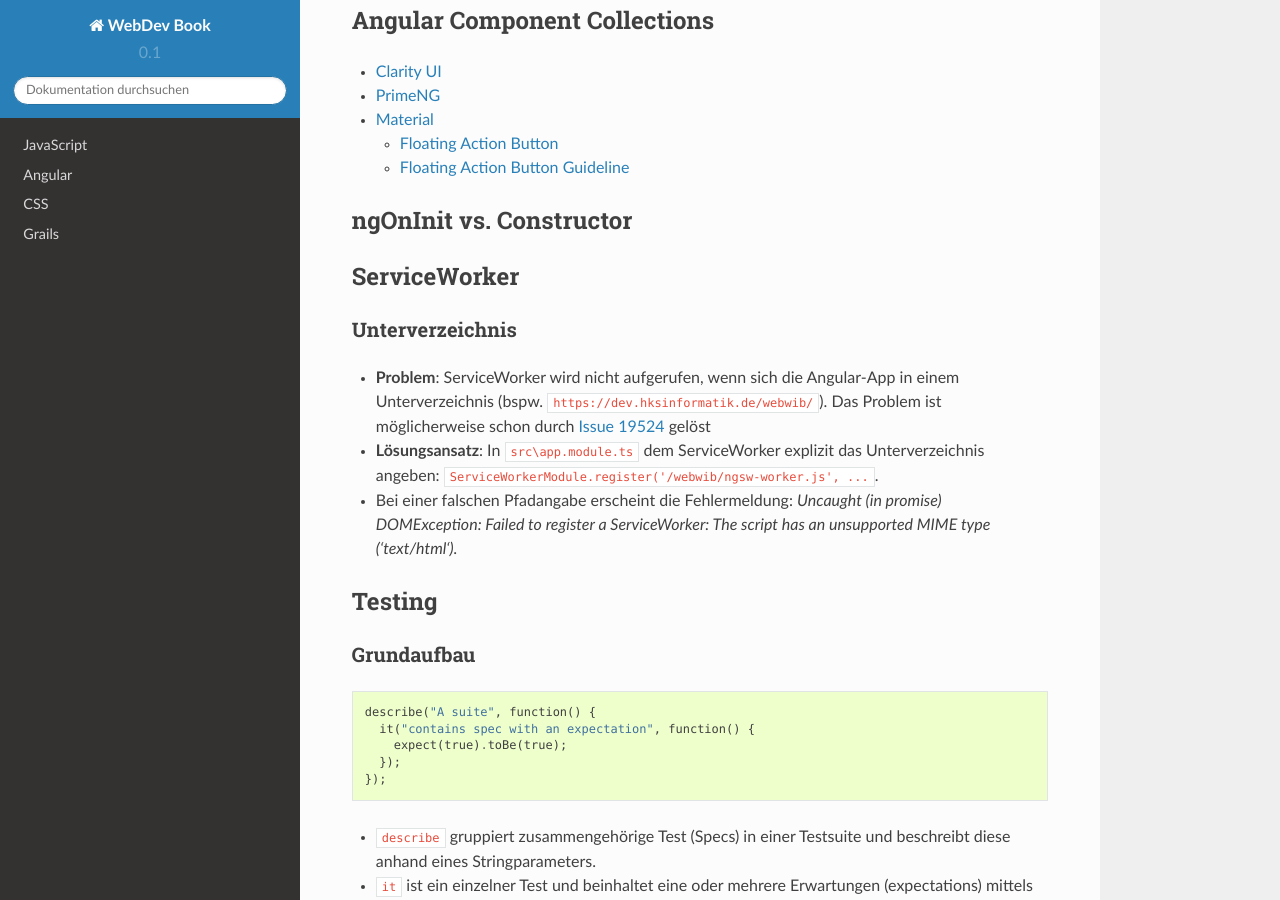
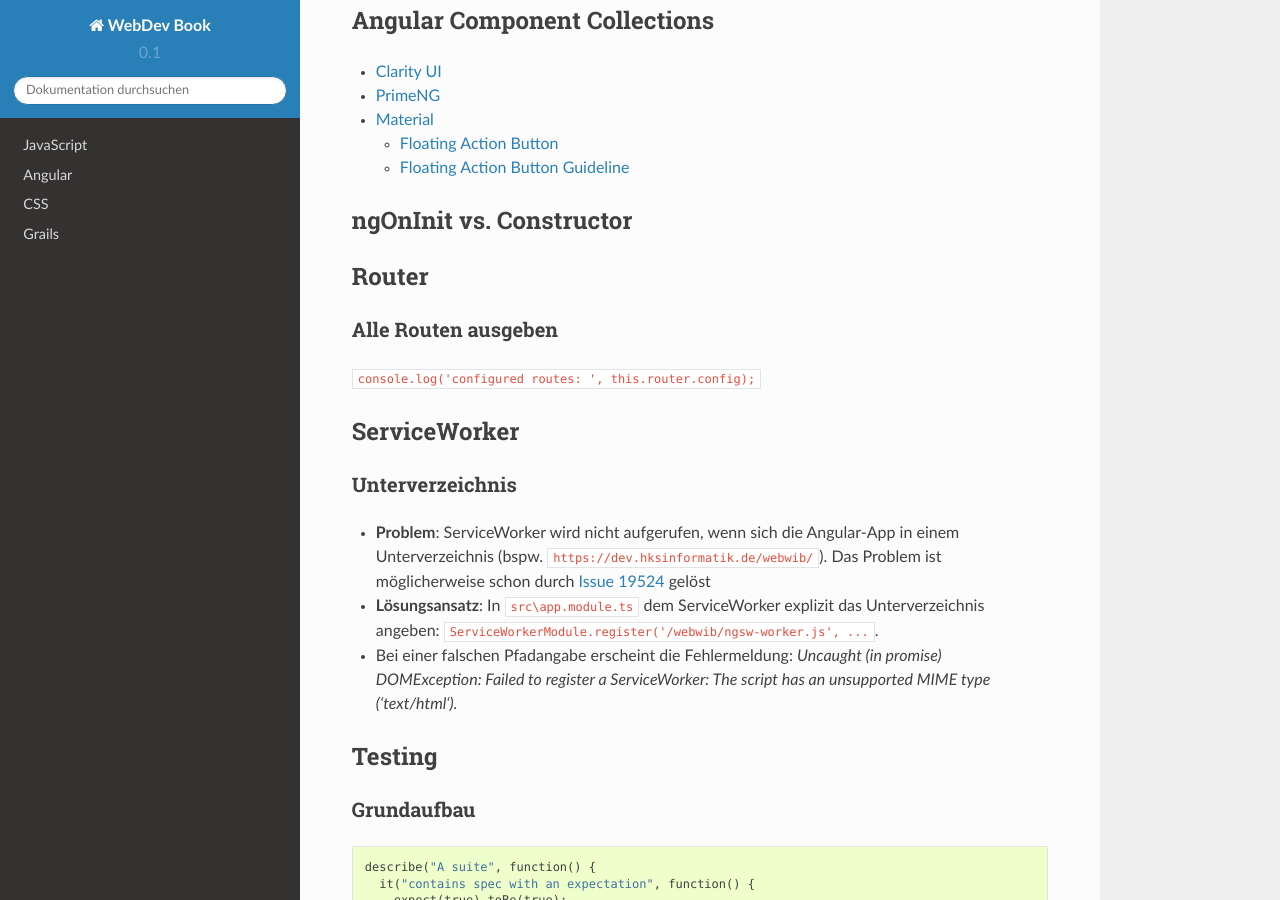
Before and after one commit to scholchr/webdevbook, a Sphinx documentation site: the page built from source/angular.md, in a window 1280 px wide and 900 px high, scrolled down 310 px. Built offline with Sphinx 7.4.7 and the Read the Docs theme 2.0.0, drawn with Linux system fonts in a browser that asks for light colours.

Commit message:
Angular Routenübersicht hinzugefügt

```diff
--- a/source/angular.md
+++ b/source/angular.md
@@ -20,6 +20,12 @@ Veraltete Pakete anzeigen `npm outdated -l`
     * [Floating Action Button Guideline](https://material.io/guidelines/components/buttons-floating-action-button.html)
 
 ## ngOnInit vs. Constructor
+
+## Router
+
+### Alle Routen ausgeben
+
+`console.log('configured routes: ', this.router.config);`
 
 ## ServiceWorker
 
```
